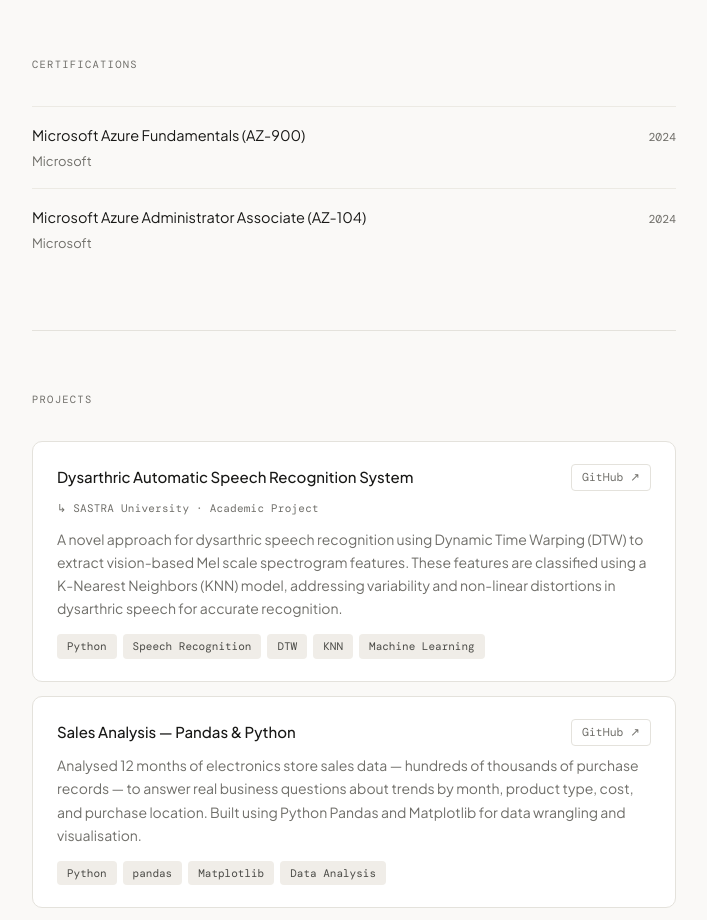
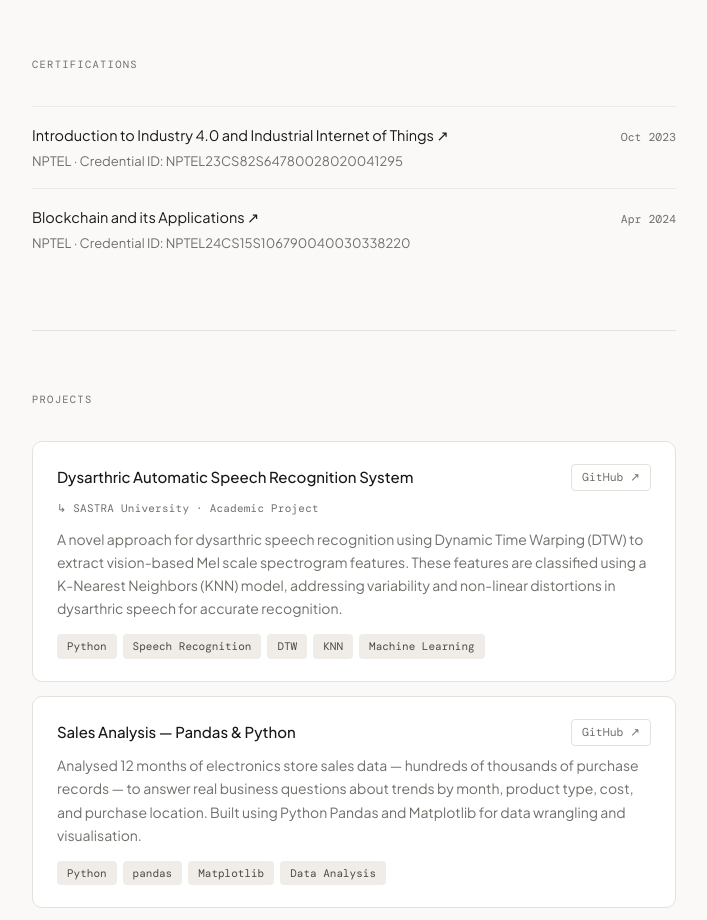
Before and after one commit to MansiMali23/mansimali23.github.io, a plain HTML site: page index.html in a window 1280 px wide. Shown: the part 2220-3140 px from the top of the page, without its empty margins (286-993 px from the left). Drawn offline with nearby package versions, Linux system fonts and the light colour scheme.

Commit message:
some changes made

```diff
--- a/index.html
+++ b/index.html
@@ -458,18 +458,18 @@
 
     <div class="cert-item">
       <div>
-        <div class="cert-name">Microsoft Azure Fundamentals (AZ-900)</div>
-        <div class="cert-issuer">Microsoft</div>
+        <div class="cert-name"><a href="https://archive.nptel.ac.in/content/noc/NOC23/SEM2/Ecertificates/106/noc23-cs82/Course/NPTEL23CS82S64780028020041295.pdf" target="_blank" rel="noopener" style="text-decoration:none;color:inherit;">Introduction to Industry 4.0 and Industrial Internet of Things ↗</a></div>
+        <div class="cert-issuer">NPTEL · Credential ID: NPTEL23CS82S64780028020041295</div>
       </div>
-      <div class="cert-date">2024</div>
+      <div class="cert-date">Oct 2023</div>
     </div>
 
     <div class="cert-item">
       <div>
-        <div class="cert-name">Microsoft Azure Administrator Associate (AZ-104)</div>
-        <div class="cert-issuer">Microsoft</div>
+        <div class="cert-name"><a href="https://archive.nptel.ac.in/content/noc/NOC24/SEM1/Ecertificates/106/noc24-cs15/Course/NPTEL24CS15S106790040030338220.pdf" target="_blank" rel="noopener" style="text-decoration:none;color:inherit;">Blockchain and its Applications ↗</a></div>
+        <div class="cert-issuer">NPTEL · Credential ID: NPTEL24CS15S106790040030338220</div>
       </div>
-      <div class="cert-date">2024</div>
+      <div class="cert-date">Apr 2024</div>
     </div>
 
   </section>
```
